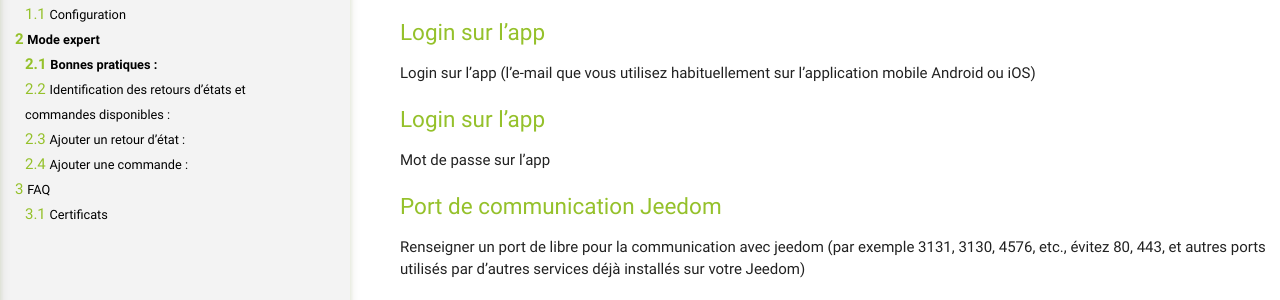
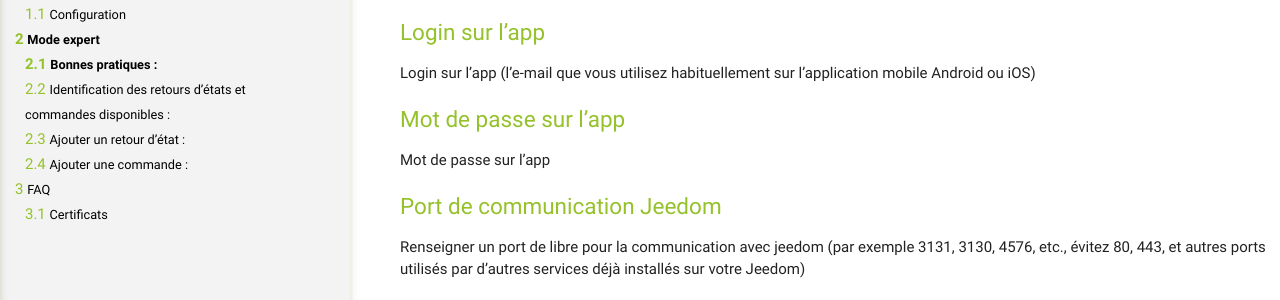
Before and after one commit to lefilliatre/lefilliatre-documentation, a Jekyll site: the page built from PoeleAgua/fr_FR/index.md, in a window 1280 px wide and 900 px high, scrolled down 2695 px. Shown: the part 154-454 px from the top of the window. Built offline with Jekyll 4.4.1, drawn with Linux system fonts in a browser that asks for light colours.

Commit message:
Update index.md

```diff
--- a/PoeleAgua/fr_FR/index.md
+++ b/PoeleAgua/fr_FR/index.md
@@ -68,7 +68,7 @@ UUID aléatoire (vous pouvez générer un nouvel UUID automatiquement via ce sit
 
 Login sur l’app (l’e-mail que vous utilisez habituellement sur l’application mobile Android ou iOS)
 
-### Login sur l’app
+### Mot de passe sur l’app
 Mot de passe sur l’app
 
 ### Port de communication Jeedom
```
